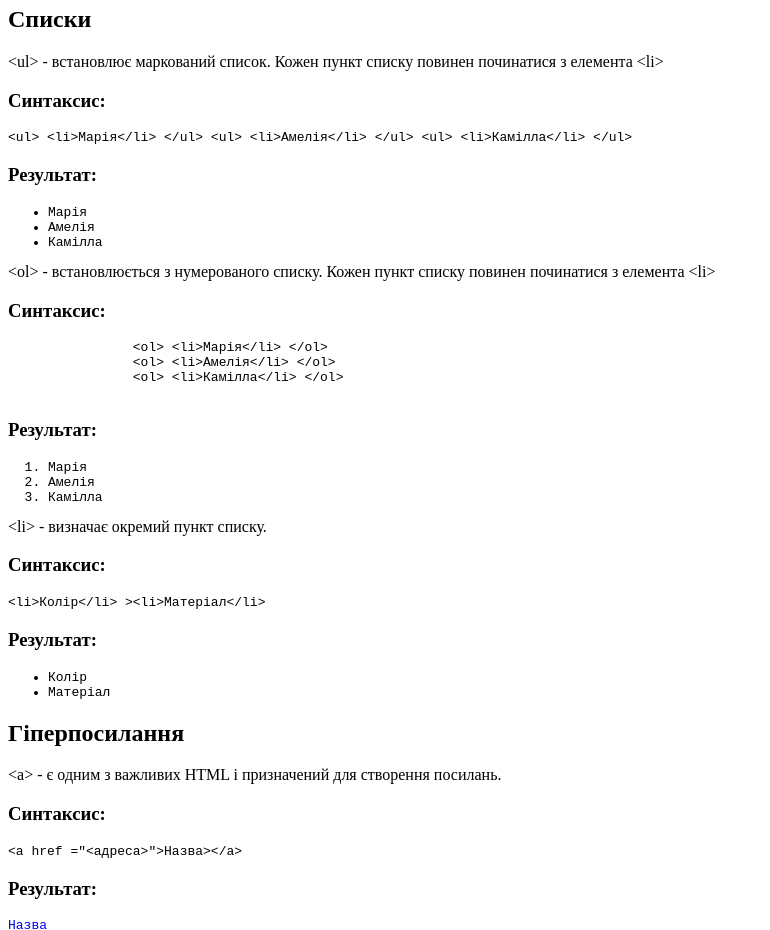
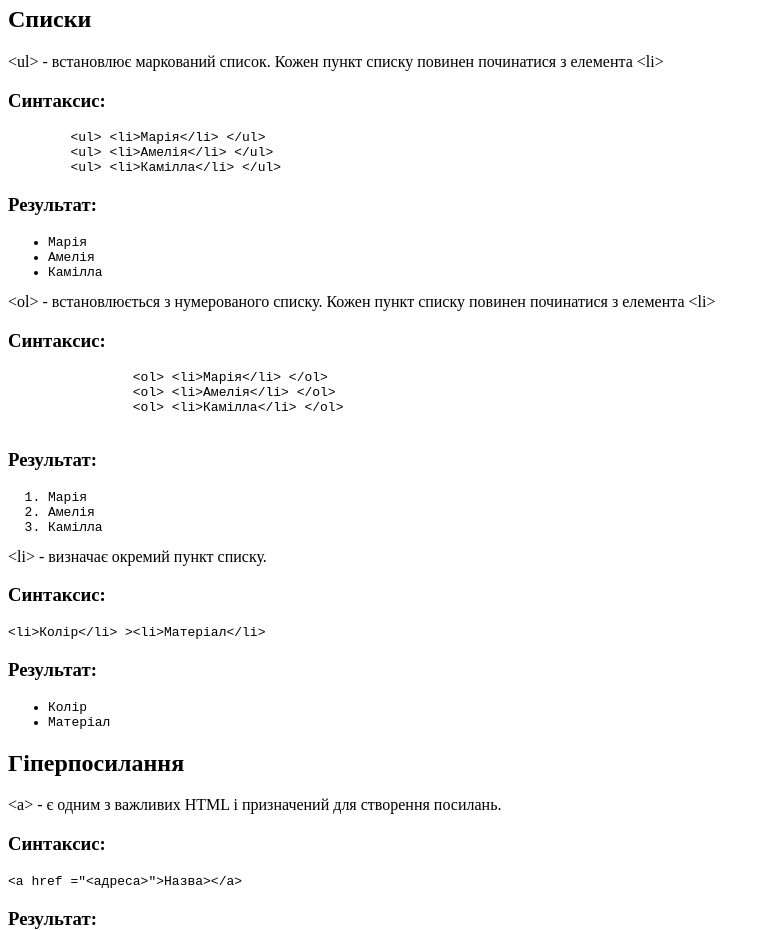
Before and after one commit to Anastasiie/web-lessons, a plain HTML site: page 02/index.html in a window 1280 px wide. Shown: the part 5720-6650 px from the top of the page, without its empty margins (0-770 px from the left). Drawn offline with Linux system fonts and the light colour scheme.

Commit message:
list +pre

```diff
--- a/02/index.html
+++ b/02/index.html
@@ -421,12 +421,9 @@
        <div>
         &lt;ul&gt; - встановлює маркований список. Кожен пункт списку повинен починатися з елемента  &lt;li&gt;
         <h3>Синтаксис: </h3>
-        <code>
-            <p>&lt;ul&gt; &lt;li&gt;Марія&lt;/li&gt; &lt;/ul&gt;
-               &lt;ul&gt; &lt;li&gt;Амелія&lt;/li&gt; &lt;/ul&gt;
-               &lt;ul&gt; &lt;li&gt;Камілла&lt;/li&gt; &lt;/ul&gt;
-            </p>
-        </code>
+        <pre><code><p>        &lt;ul&gt; &lt;li&gt;Марія&lt;/li&gt; &lt;/ul&gt;
+        &lt;ul&gt; &lt;li&gt;Амелія&lt;/li&gt; &lt;/ul&gt;
+        &lt;ul&gt; &lt;li&gt;Камілла&lt;/li&gt; &lt;/ul&gt;</p></code></pre>
         <h3>Результат: </h3>
         <code>
             <p>
```
Also changed, not shown: index.html (+2 -1 lines).
